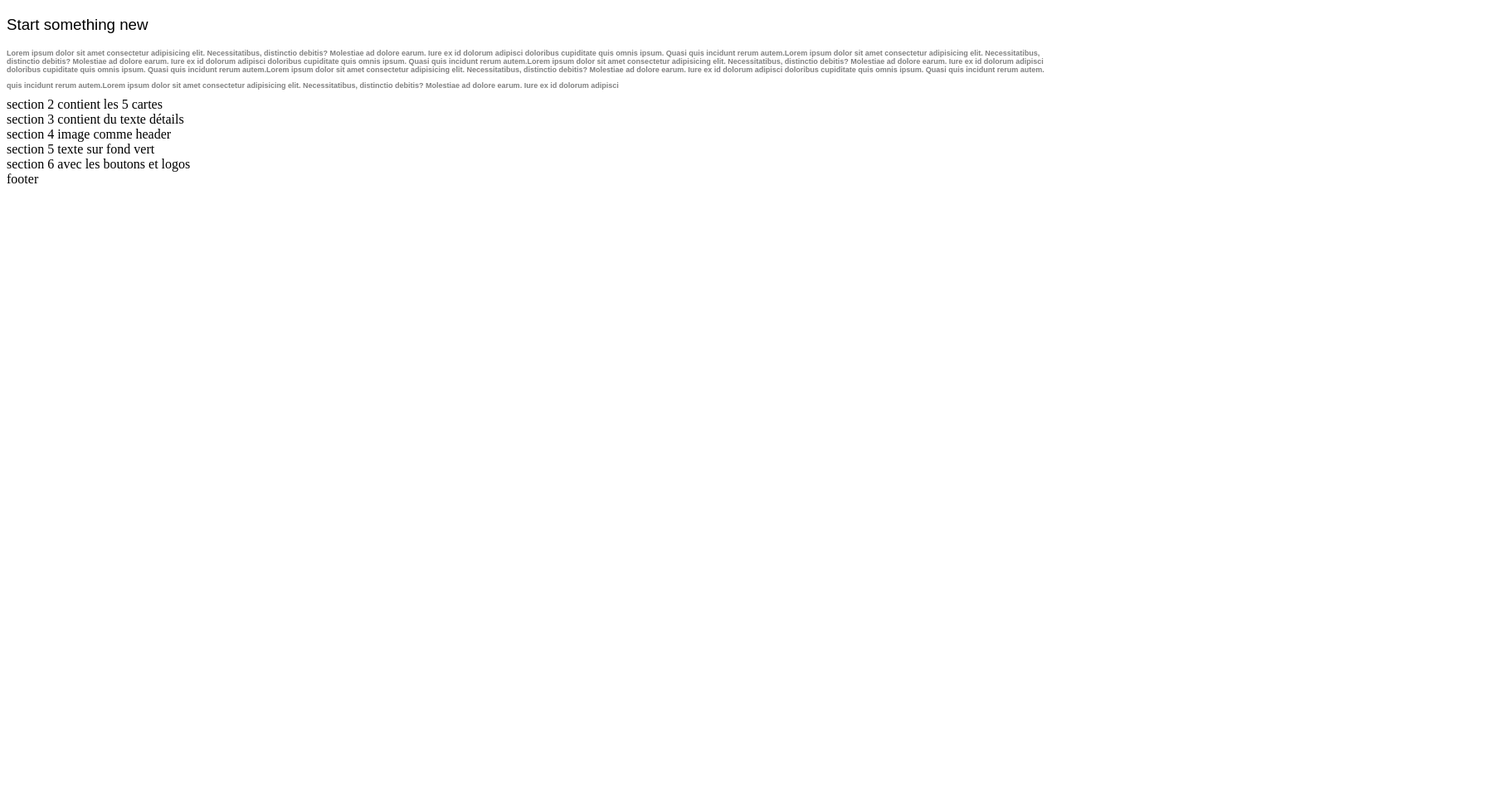
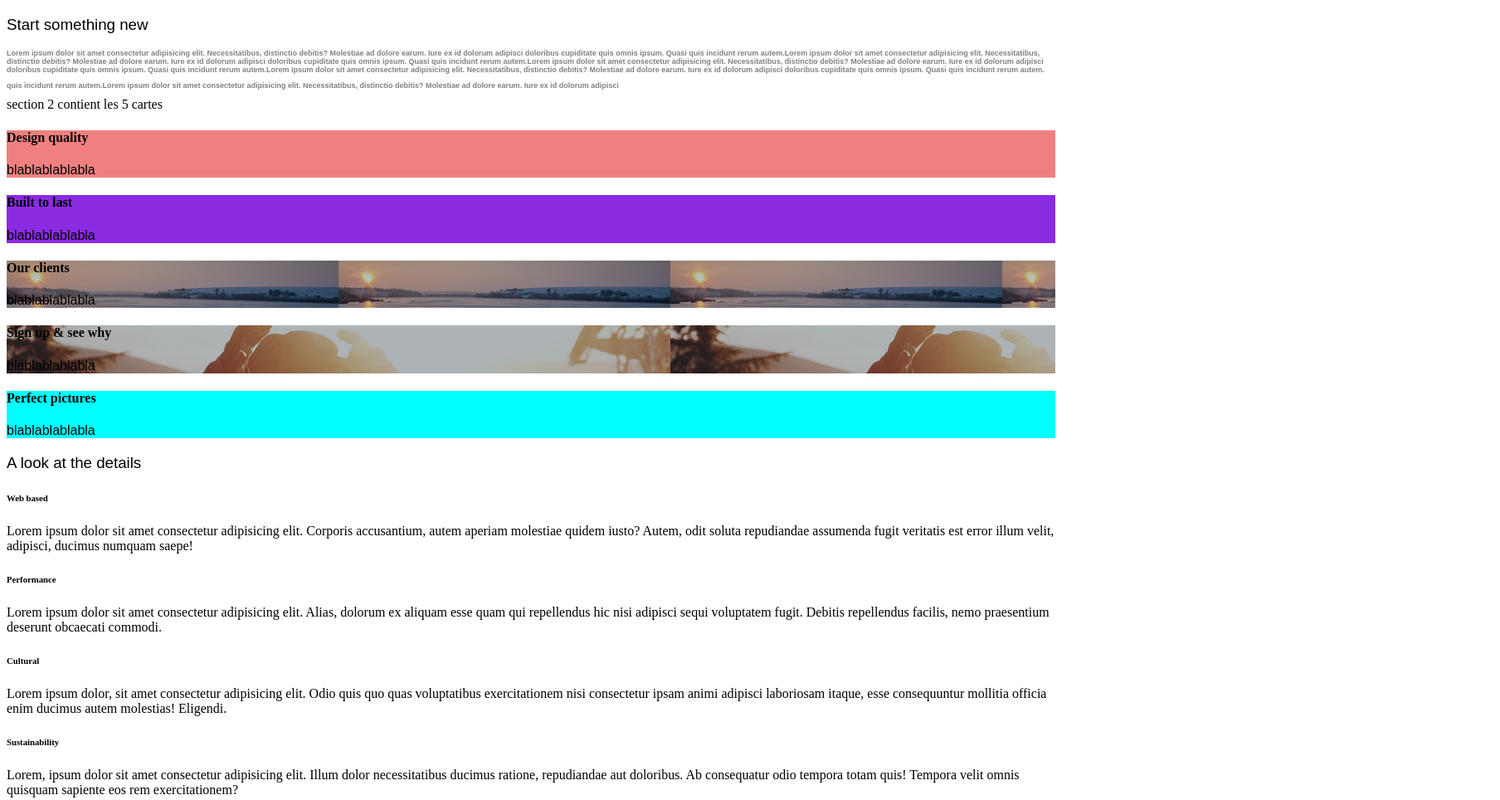
Before and after one commit to SihameD/simplon_blog, a plain HTML site: page index.html in a window 1280 px wide. Shown: the part 808-1772 px from the top of the page at 83% size, 1808 px wide, since content can reach past the window. Before the commit the page ends 1041 px from the top, so only its background shows below. Drawn offline with Linux system fonts and the light colour scheme.

Commit message:
grossier

```diff
--- a/index.html
+++ b/index.html
@@ -48,10 +48,36 @@
         dolore earum. Iure ex id dolorum adipisci
       </p>
     </section>
-    <section class="cards">section 2 contient les 5 cartes</section>
-    <section class="details">section 3 contient du texte détails</section>
-    <section class="image">section 4 image comme header</section>
-    <section class="onboard">section 5 texte sur fond vert</section>
+    <section class="cards">
+      section 2 contient les 5 cartes
+      <div class="card1">
+        <h4>Design quality</h4>
+        <p>blablablablabla</p>
+      </div>
+      <div class="card2">
+        <h4>Built to last</h4>
+        <p>blablablablabla</p>
+      </div>
+      <div class="card3">
+        <h4>Our clients</h4>
+        <p>blablablablabla</p>
+      </div>
+      <div class="card4">
+        <h4>Sign up & see why</h4>
+        <p>blablablablabla</p>
+      </div>
+      <div class="card5">
+        <h4>Perfect pictures</h4>
+        <p>blablablablabla</p>
+      </div>
+    </section>
+    <section class="details"><h3>A look at the details</h3><p> <h6>Web based</h6> Lorem ipsum dolor sit amet consectetur adipisicing elit. Corporis accusantium, autem aperiam molestiae quidem iusto? Autem, odit soluta repudiandae assumenda fugit veritatis est error illum velit, adipisci, ducimus numquam saepe! </p>
+    <p><h6>Performance</h6>Lorem ipsum dolor sit amet consectetur adipisicing elit. Alias, dolorum ex aliquam esse quam qui repellendus hic nisi adipisci sequi voluptatem fugit. Debitis repellendus facilis, nemo praesentium deserunt obcaecati commodi.</p>
+    <p><h6>Cultural</h6>Lorem ipsum dolor, sit amet consectetur adipisicing elit. Odio quis quo quas voluptatibus exercitationem nisi consectetur ipsam animi adipisci laboriosam itaque, esse consequuntur mollitia officia enim ducimus autem molestias! Eligendi.</p>
+    <p><h6>Sustainability</h6>Lorem, ipsum dolor sit amet consectetur adipisicing elit. Illum dolor necessitatibus ducimus ratione, repudiandae aut doloribus. Ab consequatur odio tempora totam quis! Tempora velit omnis quisquam sapiente eos rem exercitationem?</p></section>
+    <section class="image"> <img src="assets/full-image.jpg" class="imagefond" alt="">
+    <h1 class="down">More power behind every pixel.</h1><p>Lorem ipsum, dolor sit amet consectetur adipisicing elit. Dolor laboriosam, ipsam dolores ducimus architecto amet nihil quidem libero est quasi autem provident et saepe iure maiores non voluptate in sit.</p></section>
+    <section class="onboard">section 5 texte sur fond vert </section>
     <section class="actions">section 6 avec les boutons et logos</section>
     <footer class="footer">footer</footer>
   </body>
--- a/style.css
+++ b/style.css
@@ -52,3 +52,35 @@ h3 {
   color: grey;
   font-weight: bolder;
 }
+
+.cards {
+}
+
+.card1 {
+  background-color: lightcoral;
+}
+
+.card2 {
+  background-color: blueviolet;
+}
+
+.card3 {
+  background-image: url("assets/box-bg.jpg");
+}
+
+.card4 {
+  background-image: url("assets/box-bg-lg.jpg");
+}
+
+.card5 {
+  background-color: cyan;
+}
+
+.parag_details {
+  font-size: xx-small;
+}
+
+.down {
+  position: absolute;
+  top: 100em;
+}
```
